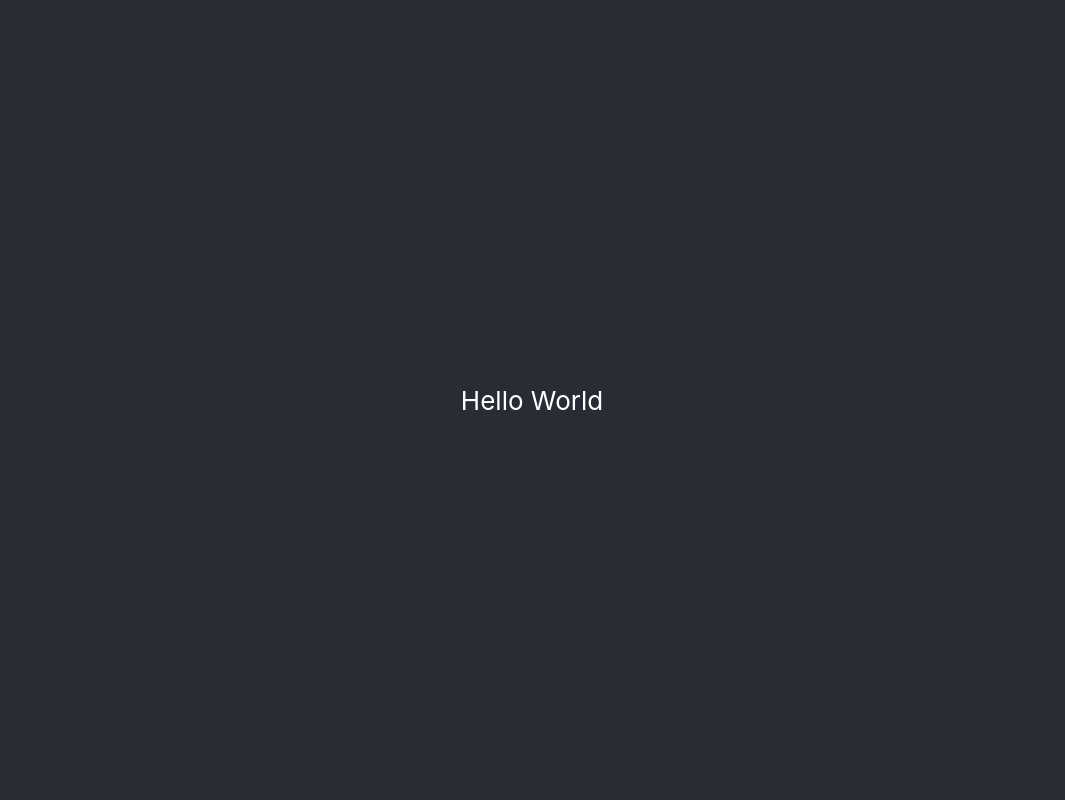
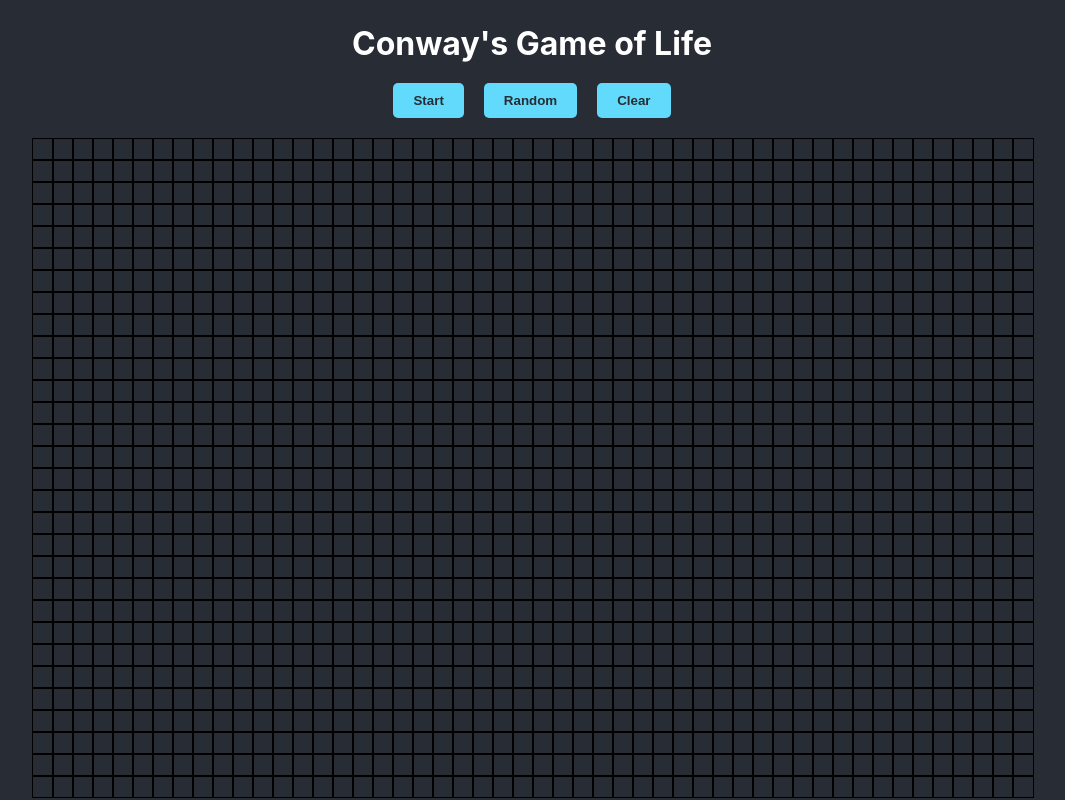
Before and after one commit to VE5PER/HOME, a React (Create React App) app: page /#/game-of-life in a window 1280 px wide. Shown: the whole page, without its empty margins (108-1173 px from the left). Built offline with nearby package versions, Linux system fonts and the light colour scheme.

Commit message:
feat: add router and game of life route with styled navigation link

```diff
--- a/src/App.css
+++ b/src/App.css
@@ -26,6 +26,17 @@
 
 .App-link {
   color: #61dafb;
+  margin-top: 20px;
+  padding: 10px 20px;
+  border: 2px solid #61dafb;
+  border-radius: 5px;
+  text-decoration: none;
+  transition: background-color 0.3s, color 0.3s;
+}
+
+.App-link:hover {
+  background-color: #61dafb;
+  color: #282c34;
 }
 
 @keyframes App-logo-spin {
--- a/src/App.tsx
+++ b/src/App.tsx
@@ -1,14 +1,30 @@
 import React from 'react';
+import { HashRouter as Router, Routes, Route, Link } from 'react-router-dom';
 import './App.css';
+import GameOfLife from './GameOfLife';
 
-function App() {
+function Home() {
   return (
     <div className="App">
       <header className="App-header">
         <p>Hello World</p>
+        <Link to="/game-of-life" className="App-link">
+          Game of Life
+        </Link>
       </header>
     </div>
   );
 }
 
+function App() {
+  return (
+    <Router>
+      <Routes>
+        <Route path="/" element={<Home />} />
+        <Route path="/game-of-life" element={<GameOfLife />} />
+      </Routes>
+    </Router>
+  );
+}
+
 export default App;
--- /dev/null
+++ b/src/GameOfLife.css
@@ -0,0 +1,33 @@
+.game-container {
+    display: flex;
+    flex-direction: column;
+    align-items: center;
+    justify-content: center;
+    background-color: #282c34;
+    color: white;
+    min-height: 100vh;
+}
+
+.game-container h1 {
+    margin-bottom: 20px;
+}
+
+.controls {
+    margin-bottom: 20px;
+}
+
+.controls button {
+    margin: 0 10px;
+    padding: 10px 20px;
+    background-color: #61dafb;
+    border: none;
+    border-radius: 5px;
+    color: #282c34;
+    font-weight: bold;
+    cursor: pointer;
+    transition: background-color 0.3s;
+}
+
+.controls button:hover {
+    background-color: #4a9cb3;
+}
--- /dev/null
+++ b/src/GameOfLife.tsx
@@ -0,0 +1,134 @@
+import React, { useState, useCallback, useRef } from 'react';
+import './GameOfLife.css';
+
+const numRows = 30;
+const numCols = 50;
+
+const operations = [
+  [0, 1],
+  [0, -1],
+  [1, -1],
+  [-1, 1],
+  [1, 1],
+  [-1, -1],
+  [1, 0],
+  [-1, 0],
+];
+
+const generateEmptyGrid = () => {
+  const rows = [];
+  for (let i = 0; i < numRows; i++) {
+    rows.push(Array.from(Array(numCols), () => 0));
+  }
+  return rows;
+};
+
+const GameOfLife: React.FC = () => {
+  const [grid, setGrid] = useState(() => {
+    return generateEmptyGrid();
+  });
+
+  const [running, setRunning] = useState(false);
+
+  const runningRef = useRef(running);
+  runningRef.current = running;
+
+  const runSimulation = useCallback(() => {
+    if (!runningRef.current) {
+      return;
+    }
+
+    setGrid(g => {
+      return g.map((row, i) =>
+        row.map((cell, k) => {
+          let neighbors = 0;
+          operations.forEach(([x, y]) => {
+            const newI = i + x;
+            const newK = k + y;
+            if (newI >= 0 && newI < numRows && newK >= 0 && newK < numCols) {
+              neighbors += g[newI][newK];
+            }
+          });
+
+          if (neighbors < 2 || neighbors > 3) {
+            return 0;
+          }
+          if (g[i][k] === 0 && neighbors === 3) {
+            return 1;
+          }
+          return g[i][k];
+        })
+      );
+    });
+
+    setTimeout(runSimulation, 100);
+  }, []);
+
+  return (
+    <div className="game-container">
+        <h1>Conway's Game of Life</h1>
+        <div className='controls'>
+            <button
+                onClick={() => {
+                setRunning(!running);
+                if (!running) {
+                    runningRef.current = true;
+                    runSimulation();
+                }
+                }}
+            >
+                {running ? 'Stop' : 'Start'}
+            </button>
+            <button
+                onClick={() => {
+                const rows = [];
+                for (let i = 0; i < numRows; i++) {
+                    rows.push(
+                    Array.from(Array(numCols), () => (Math.random() > 0.7 ? 1 : 0))
+                    );
+                }
+                setGrid(rows);
+                }}
+            >
+                Random
+            </button>
+            <button
+                onClick={() => {
+                setGrid(generateEmptyGrid());
+                setRunning(false);
+                }}
+            >
+                Clear
+            </button>
+        </div>
+      <div
+        style={{
+          display: 'grid',
+          gridTemplateColumns: `repeat(${numCols}, 20px)`,
+        }}
+      >
+        {grid.map((rows, i) =>
+          rows.map((col, k) => (
+            <div
+              key={`${i}-${k}`}
+              onClick={() => {
+                if (running) return;
+                const newGrid = JSON.parse(JSON.stringify(grid));
+                newGrid[i][k] = grid[i][k] ? 0 : 1;
+                setGrid(newGrid);
+              }}
+              style={{
+                width: 20,
+                height: 20,
+                backgroundColor: grid[i][k] ? 'turquoise' : undefined,
+                border: 'solid 1px black',
+              }}
+            />
+          ))
+        )}
+      </div>
+    </div>
+  );
+};
+
+export default GameOfLife;
```
